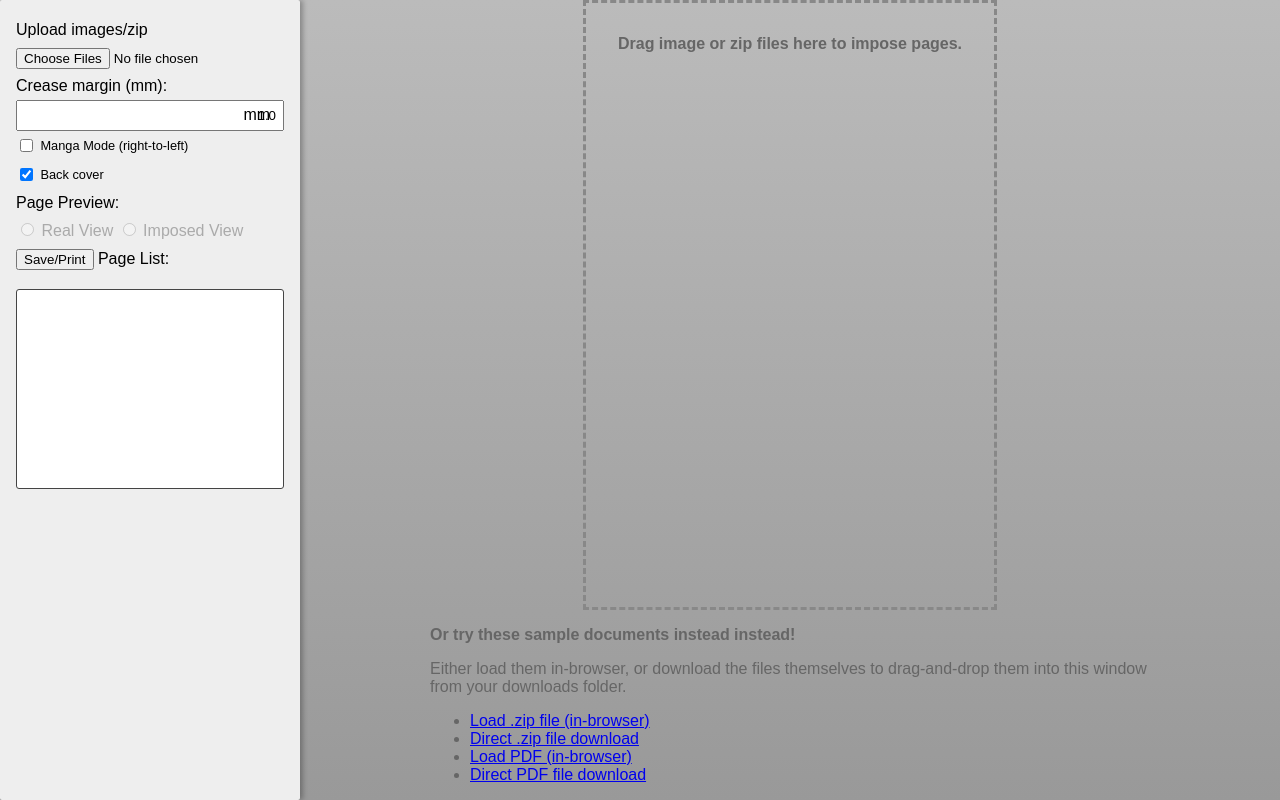
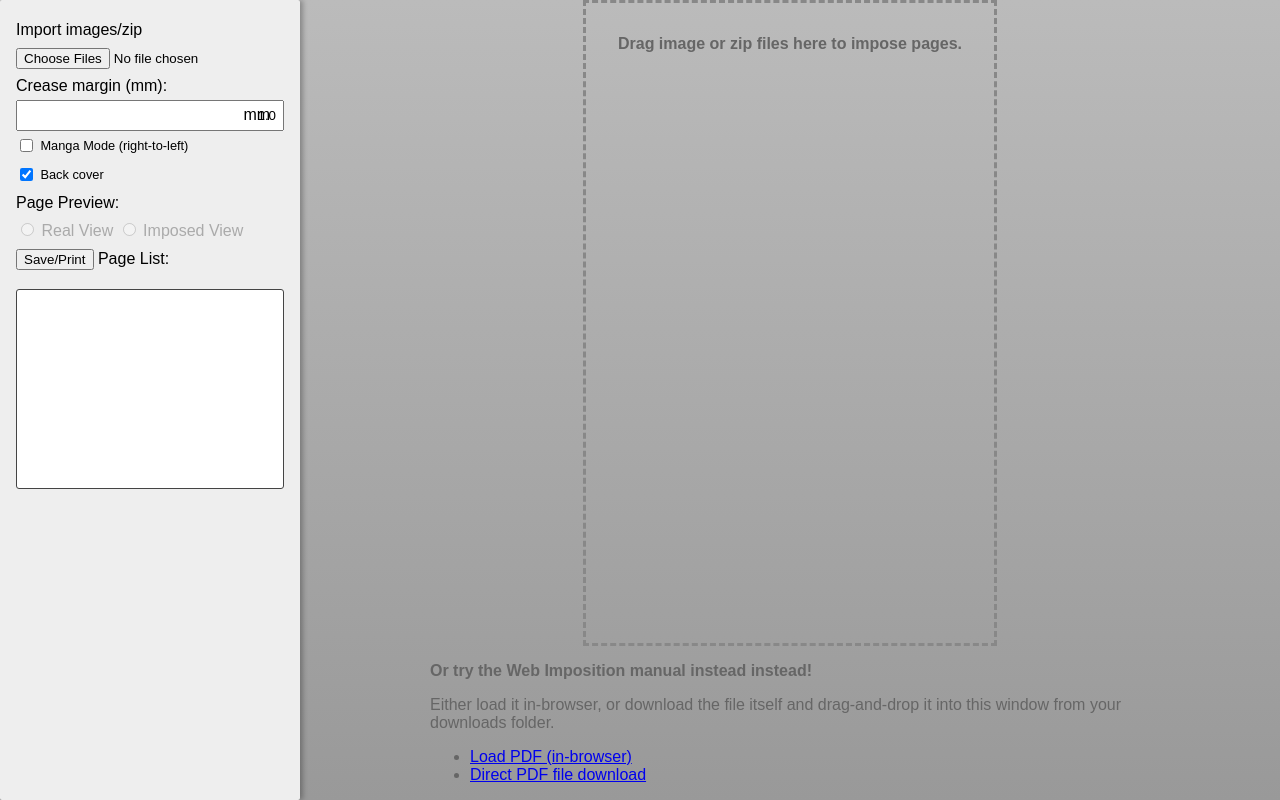
Before and after one commit to GilchristTech/web-imposition, a website built with webpack: page src/index.html in a window 1280 px wide. Built offline with nearby package versions, Linux system fonts and the light colour scheme; files whose address does not match are found by name.

Commit message:
Removed/commented references and buttons for features.

```diff
--- a/src/index.html
+++ b/src/index.html
@@ -9,7 +9,7 @@
 <body>
 
   <div class="controls">
-    <label for="upload">Upload images/zip</label>
+    <label for="upload">Import images/zip</label>
     <input autocomplete="off" type="file" id="upload" onchange="uploaderHook(this)" accept="image/*,application/zip" multiple />
     <br/>
 
@@ -40,7 +40,7 @@
     <template id="page-list-item-template">
       <li>
 	<button class="page-name"></button>
-	<input class="page-selected" type="checkbox"/></input>
+	<!-- <input class="page-selected" type="checkbox"/></input> -->
       </li>
     </template>
 
@@ -52,15 +52,13 @@
     <div id="pages-welcome">
       <h2>Drag image or zip files here to impose pages.</h2>
       <div>
-	<h3>Or try these sample documents instead instead!  </h3>
+	<h3>Or try the Web Imposition manual instead instead!</h3>
 	<p>
-	Either load them in-browser, or download the files themselves
-	to drag-and-drop them into this window from your downloads
+	Either load it in-browser, or download the file itself
+	and drag-and-drop it into this window from your downloads
 	folder.
 	</p>
 	<ul>
-	  <li><a id="load-sample-doc" href="javascript:;">Load .zip file (in-browser)</a></li>
-	  <li><a href="./static/sample.zip">Direct .zip file download</a></li>
 	  <li><a id="load-sample-pdf" href="javascript:;">Load PDF (in-browser)</a></li>
 	  <li><a href="./static/sample.pdf">Direct PDF file download</a></li>
 	</ul>
```
Also changed, not shown: src/index.ts (+4 -4 lines).
